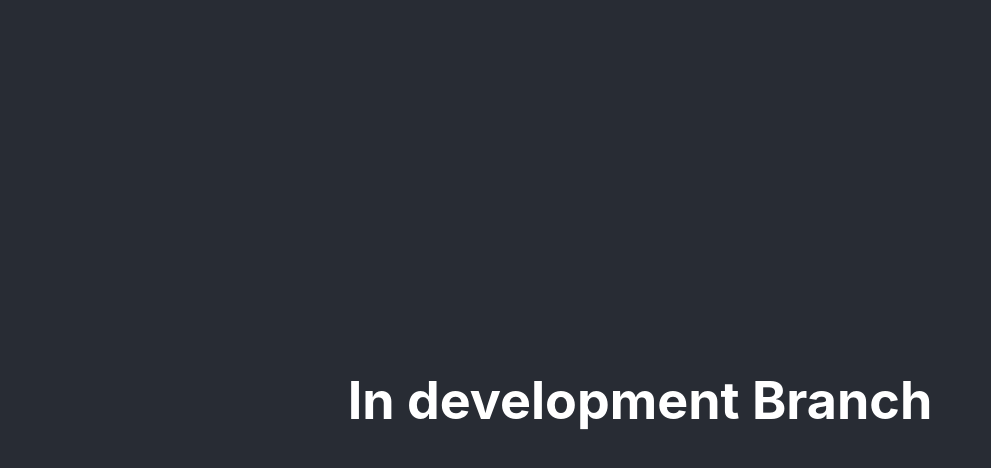
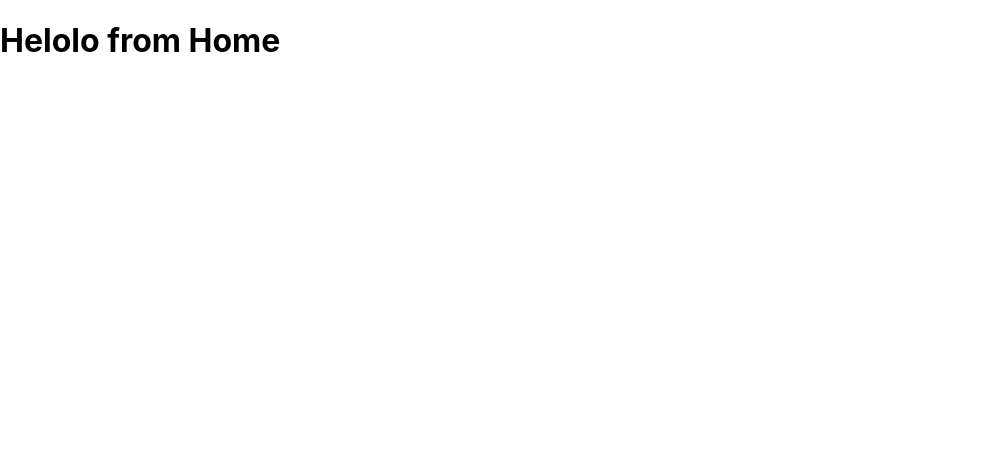
Before and after one commit to VipinSharmaAppinventiv2909/reactJsTraining, a React (Create React App) app: page / in a window 1280 px wide. Shown: the top 468 px of the page, without its empty margins (0-991 px from the left). Built offline with nearby package versions, Linux system fonts and the light colour scheme.

Commit message:
added home component

```diff
--- a/src/App.js
+++ b/src/App.js
@@ -1,26 +1,12 @@
-import logo from './logo.svg';
-import './App.css';
-
-function App() {
-  return (
-    <div className="App">
-      <header className="App-header">
-        {/* <img src={logo} className="App-logo" alt="logo" />
-        <p>
-          Edit <code>src/App.js</code> and save to reload.
-        </p>
-        <a
-          className="App-link"
-          href="https://reactjs.org"
-          target="_blank"
-          rel="noopener noreferrer"
-        >
-          Learn React
-        </a> */}
-        <h1>In development Branch</h1>
-      </header>
-    </div>
-  );
+import React from "react";
+import Home from "./Modules/home";
+class App extends React.Component {
+  render() {
+    return (
+      <div>
+        <Home />
+      </div>
+    );
+  }
 }
-
 export default App;
--- /dev/null
+++ b/src/Modules/home/index.js
@@ -0,0 +1,17 @@
+//imports
+//component declare/define
+//inside component write code in HTML and js
+import React, { Component } from 'react';
+class Home extends Component
+{
+  render()
+  {
+      return(
+       <div>
+       <h1>{"Helolo from Home"}</h1>
+        </div>
+      )
+  }
+}
+export default Home;
+//export Home
--- /dev/null
+++ b/src/Modules/home/index.jsx
@@ -0,0 +1,17 @@
+//imports
+//component declare/define
+//inside component write code in HTML and js
+import React { Component } from 'react';
+class Home extends Component
+{
+  render()
+  {
+      return {
+       <div>
+       <h1>{"Helolo from Home"</h1>
+        </div>
+      };
+  }
+}
+export default Home;
+//export Home
```
Also changed, not shown: 1 other file (tests, documents, lock files or other folders).
